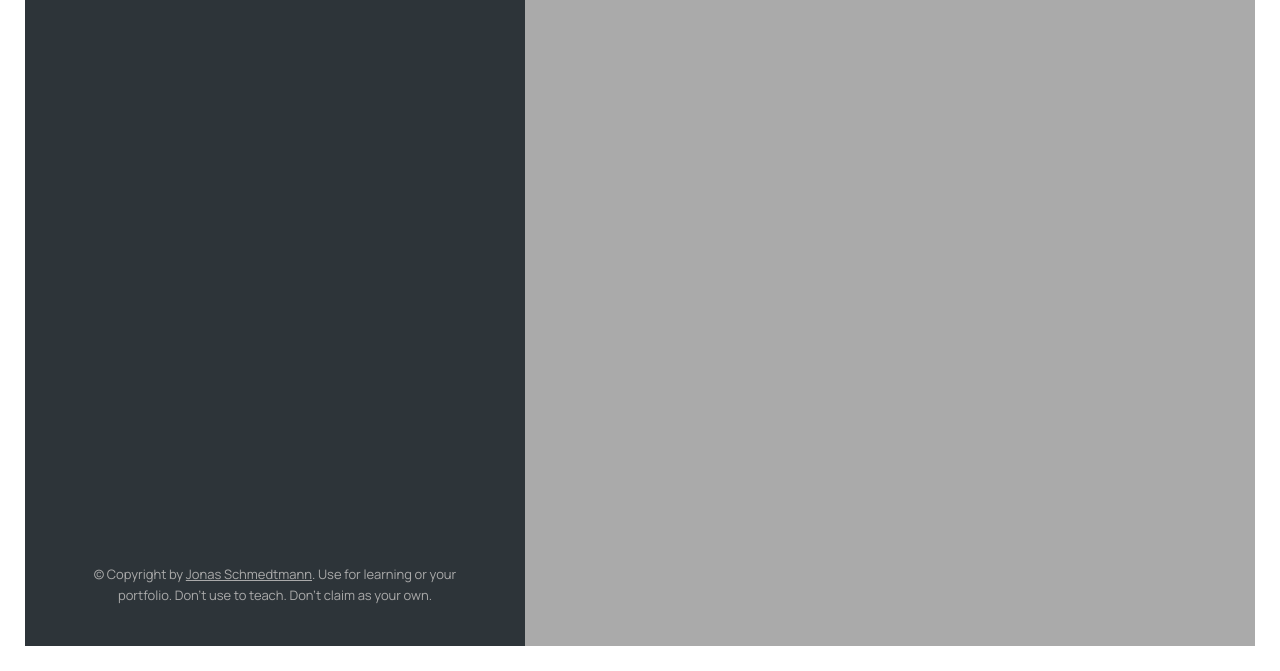
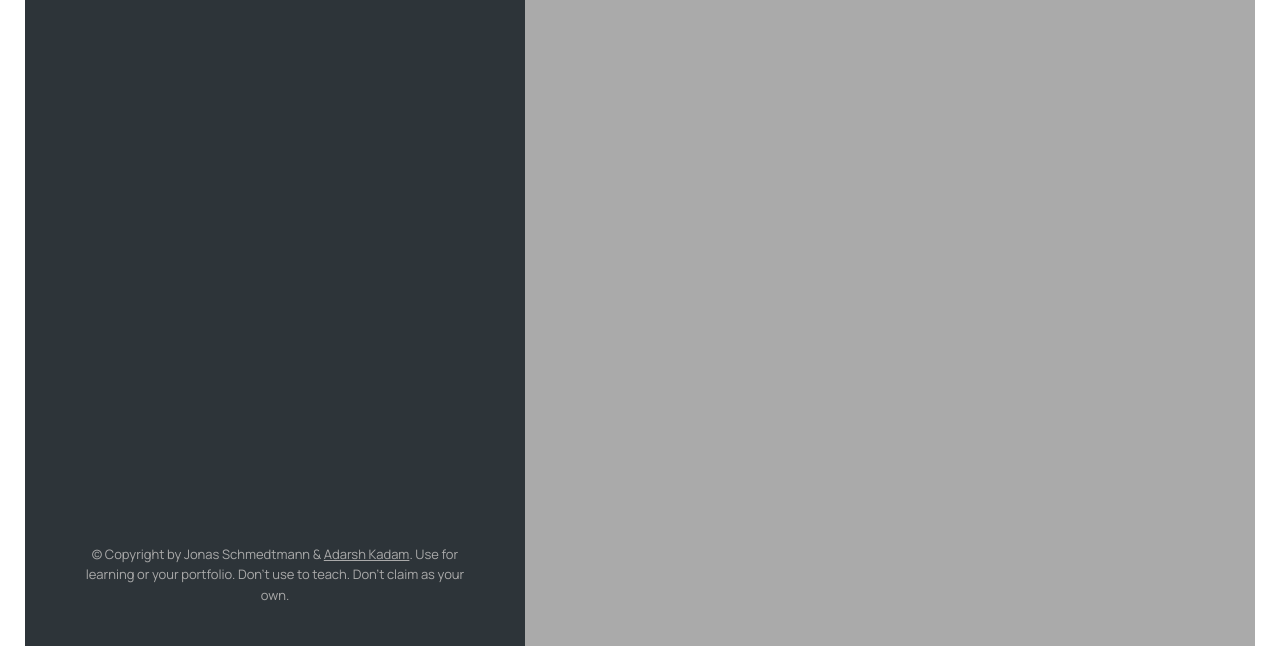
Before and after one commit to adarsh47-bug/Mapty, a plain HTML site: page index.html in a window 1280 px wide. Shown: the part 129-800 px from the top of the page. Drawn offline with nearby package versions, Linux system fonts and the light colour scheme.

Commit message:
Update index.html

```diff
--- a/index.html
+++ b/index.html
@@ -103,8 +103,8 @@
     </ul>
 
     <p class="copyright">
-      &copy; Copyright by
-      <a class="twitter-link" target="_blank" href="https://twitter.com/jonasschmedtman">Jonas Schmedtmann</a>. Use for
+      &copy; Copyright by Jonas Schmedtmann &
+      <a class="twitter-link" target="_blank" href="https://adarshcodes.online">Adarsh Kadam</a>. Use for
       learning or your portfolio. Don't use to teach. Don't claim
       as your own.
     </p>
```
